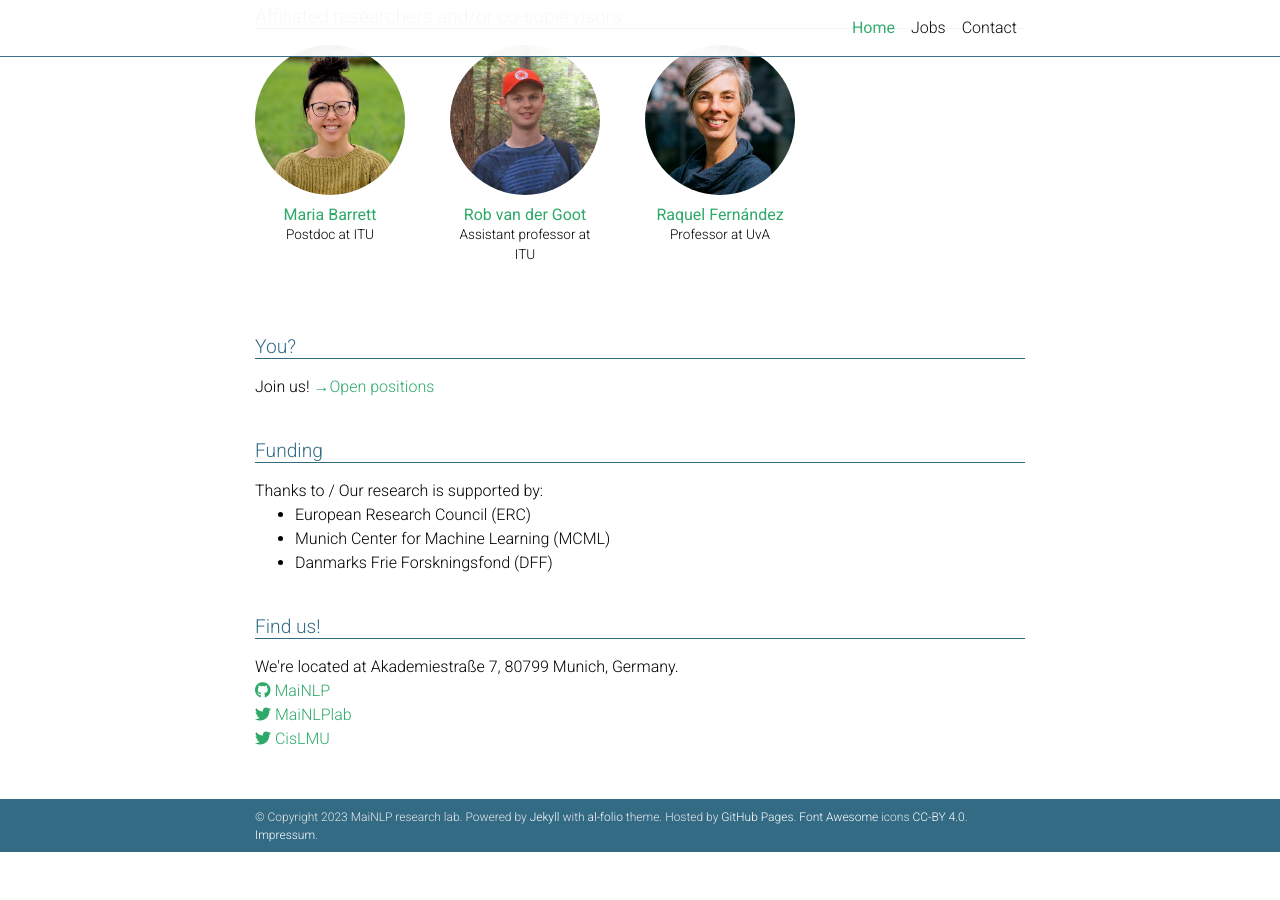
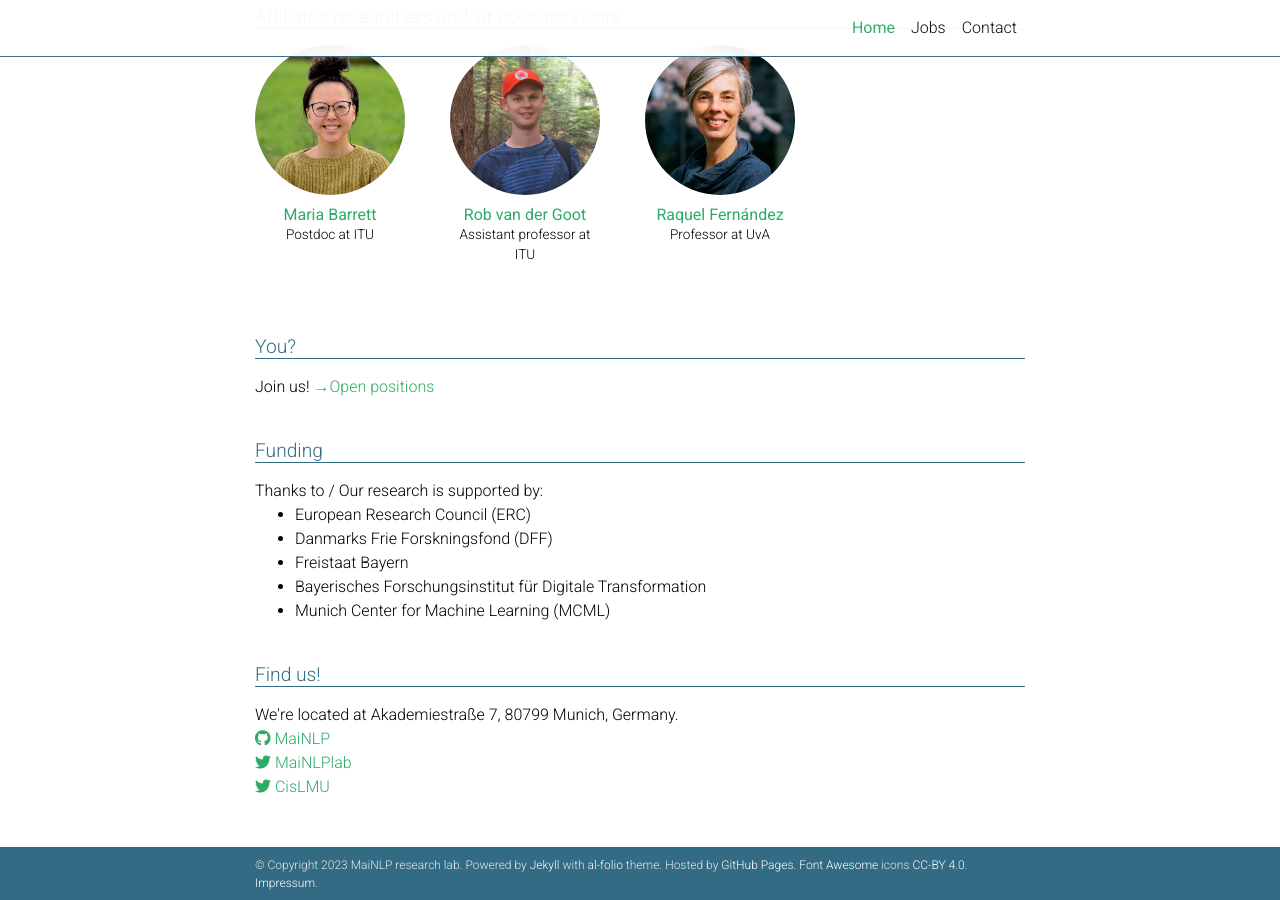
Before and after one commit to mainlp/mainlp.github.io, a Jekyll site: the page built from _pages/about.md, in a window 1280 px wide and 900 px high, scrolled down 1261 px. Built offline with Jekyll 4.4.1, drawn with Linux system fonts in a browser that asks for light colours; full-size pictures stand in for the smaller copies a plugin makes; comment, search, counter and statistics services are not loaded; a style sheet for code colours, icons or effects is not loaded; before the commit the page ends 2113 px from its top, so only the background shows below that.

Commit message:
added funding

```diff
--- a/_pages/about.md
+++ b/_pages/about.md
@@ -141,8 +141,10 @@ In broad terms, our aim is to make NLP models more robust, so that they can deal
   Thanks to / Our research is supported by:
   <ul>
     <li>European Research Council (ERC)</li>
+    <li>Danmarks Frie Forskningsfond (DFF)</li>
+    <li>Freistaat Bayern</li>
+    <li>Bayerisches Forschungsinstitut für Digitale Transformation</li>
     <li>Munich Center for Machine Learning (MCML)</li>
-    <li>Danmarks Frie Forskningsfond (DFF)</li>
   </ul>
 
   <h2 class="category">Find us!</h2>
```
